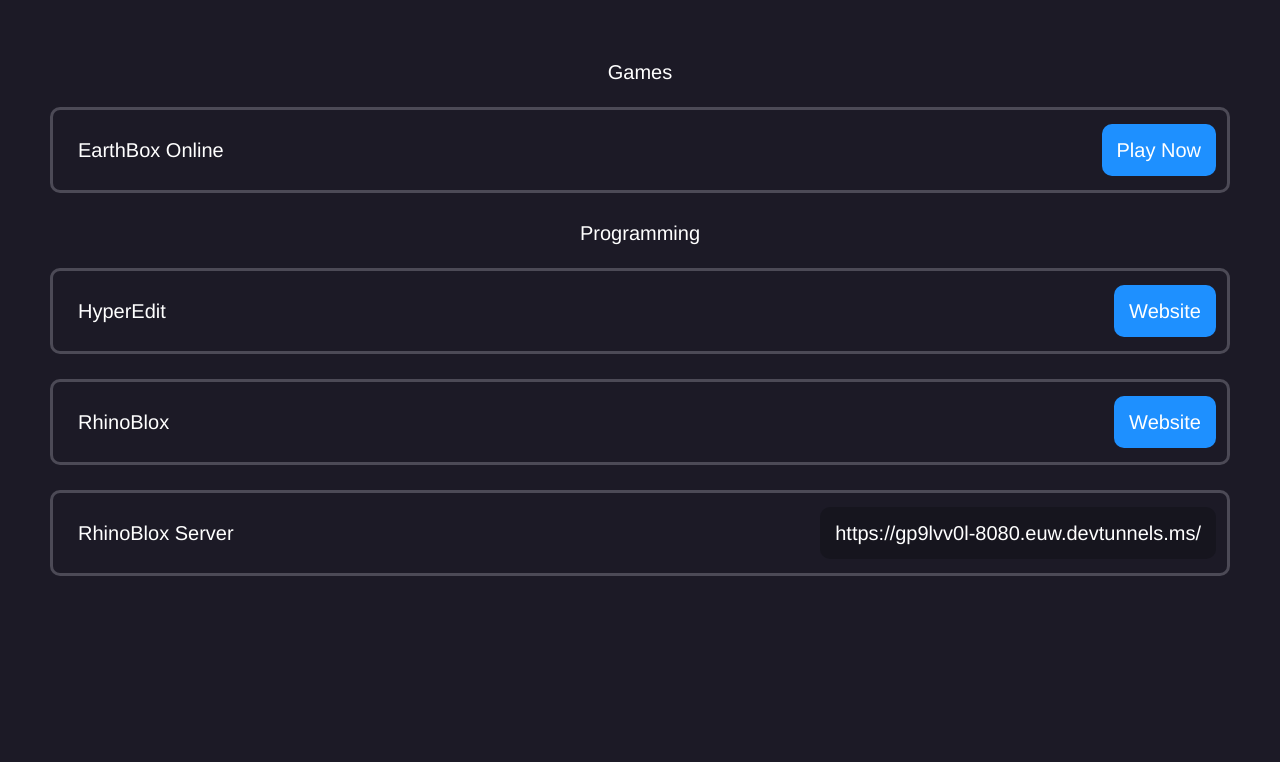
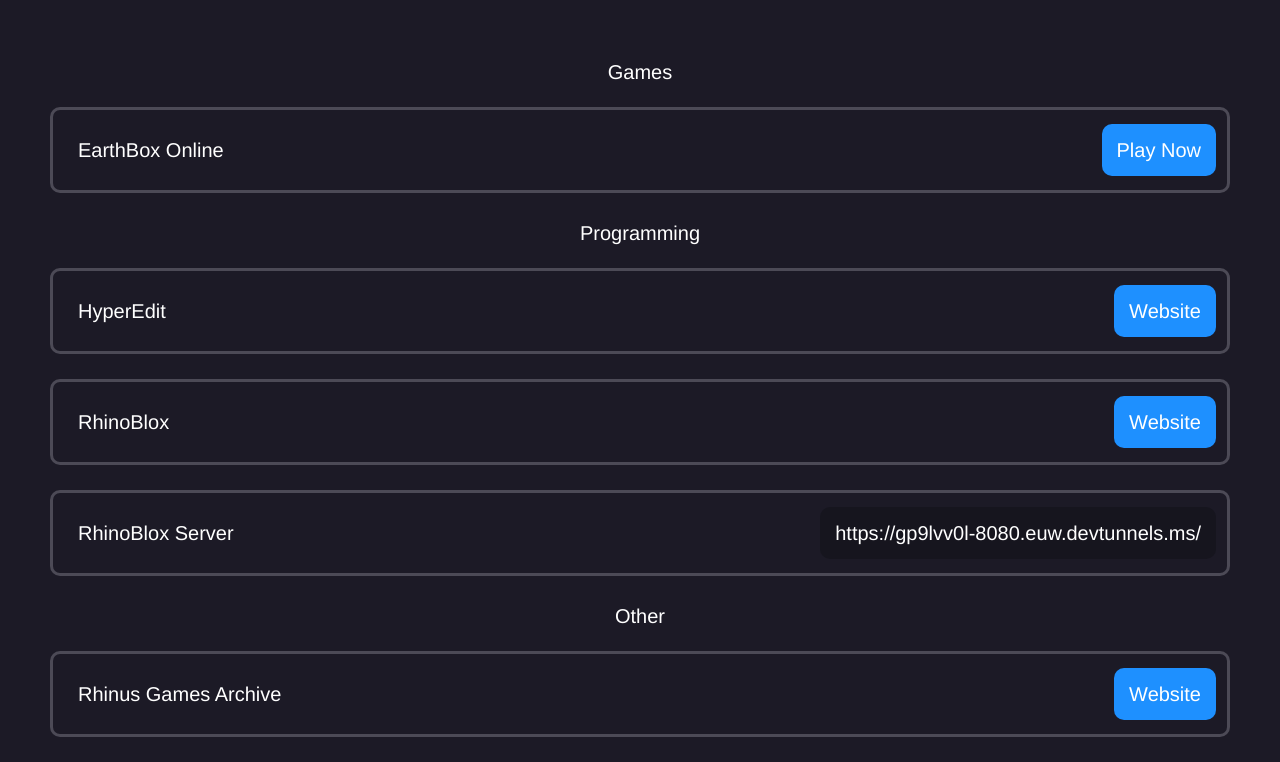
Before and after one commit to AblazeMuffin35/ablazemuffin35website, a plain HTML site: page software/index.html in a window 1280 px wide. Shown: the part 234-996 px from the top of the page. Before the commit the page ends 835 px from the top, so only its background shows below. Drawn offline with nearby package versions, Linux system fonts and the light colour scheme.

Commit message:
Updated some stuff

```diff
--- a/software/index.html
+++ b/software/index.html
@@ -34,6 +34,12 @@
     <div class="element">
         <div>RhinoBlox Server<div><a class="basic-text">https://gp9lvv0l-8080.euw.devtunnels.ms/</a></div></div>
     </div>
+    <div class="mini-header">
+        <p>Other</p>
+    </div>
+    <div class="element">
+        <div>Rhinus Games Archive<div><a class="basic-button" href="https://gp9lvv0l-443.euw.devtunnels.ms/">Website</a></div></div>
+    </div>
     <!--
     <div class="mini-header">
         <p>Mindustry Multiplayer Servers</p>
```
Also changed, not shown: index.html (+1 -1 lines).
